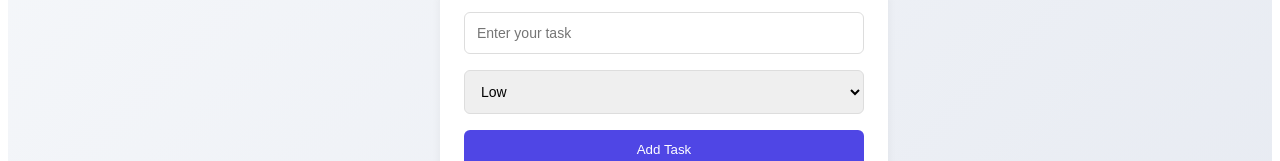
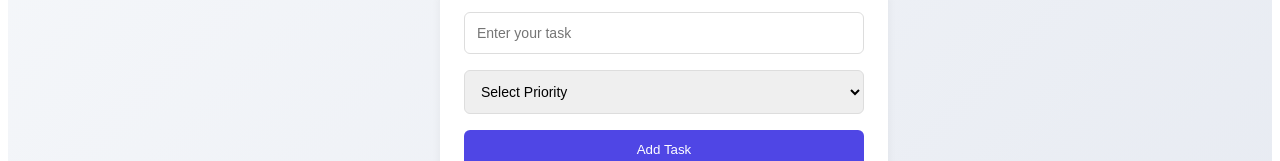
Before and after one commit to muskan-chouhan/react, a React (Vite) app in the folder 39-project-task-board/: page / in a window 1280 px wide. Shown: the part 141-302 px from the top of the page. Built offline with nearby package versions, Linux system fonts and the light colour scheme.

Commit message:
add one option in slect dropdown

```diff
--- a/39-project-task-board/src/TaskForm.jsx
+++ b/39-project-task-board/src/TaskForm.jsx
@@ -84,10 +84,12 @@ const TaskForm = ({addGetFun}) => {
           value={task}
           onChange={(event) => setTask(event.target.value)}
         />
+        { error && <ErrorText>Message</ErrorText> }
 
         <Select
         onChange={(event) => setPriority(event.target.value)}
          value={priority} >
+          <option value="">Select Priority</option>
           <option>Low</option>
           <option>Medium</option>
           <option>High</option>
```
